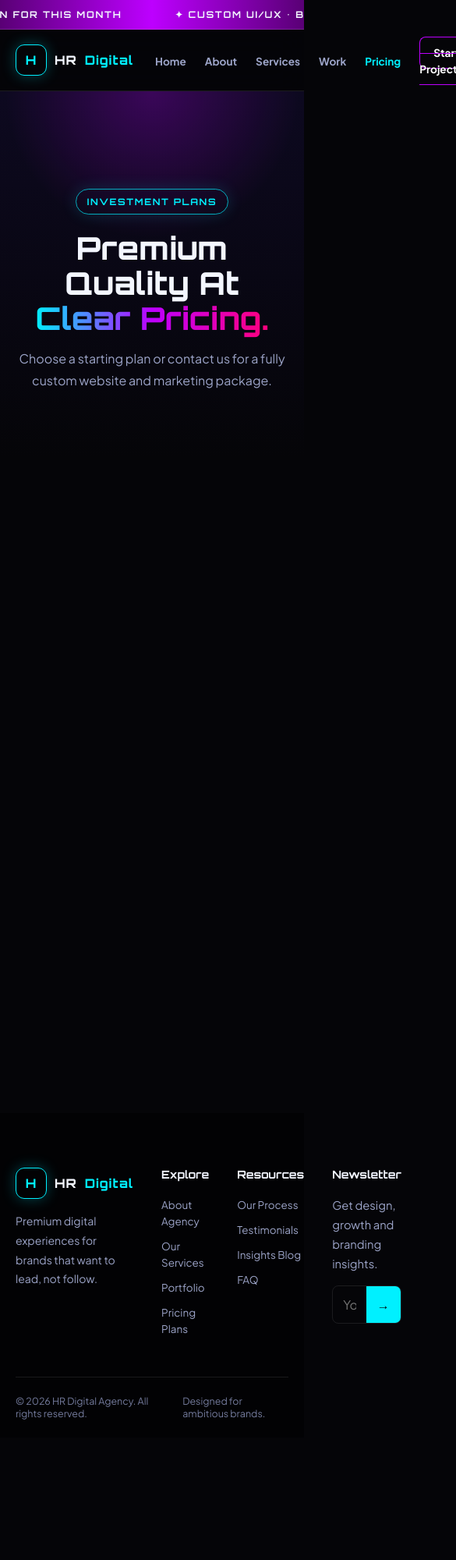
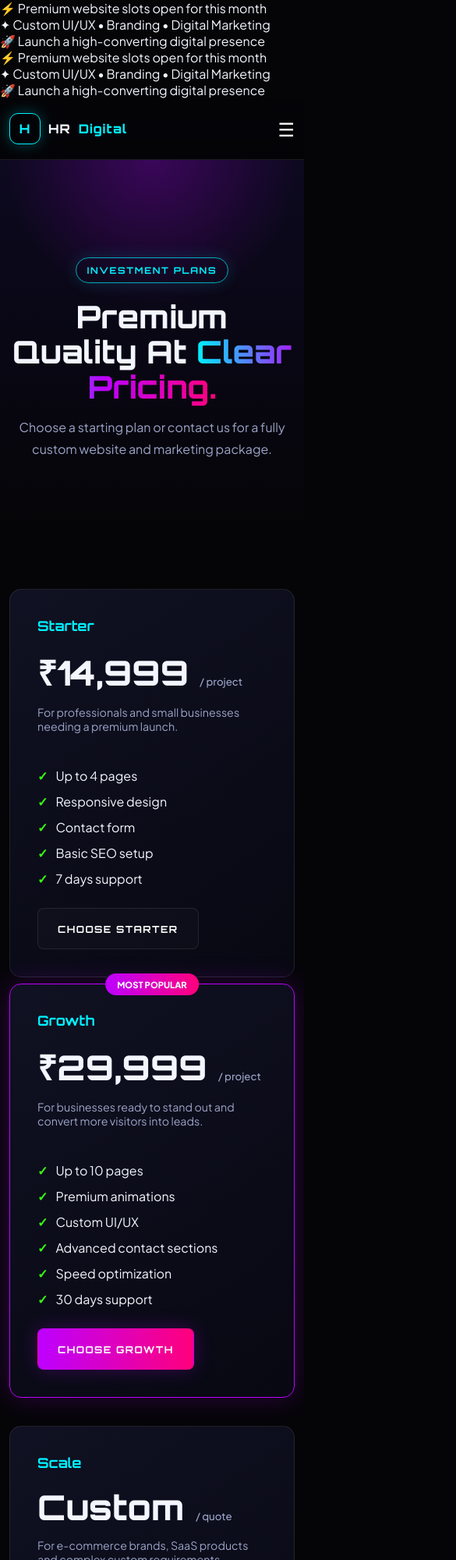
Before and after one commit to hshm0799-max/Kk, a plain HTML site: page pricing.html in a window 390 px wide. Shown: the top 2000 px of the page at 78% size, 585 px wide, since content can reach past the window. Before the commit the page ends 1843 px from the top, so only its background shows below. Drawn offline with Linux system fonts and the light colour scheme.

Commit message:
Clean up and harden the website CSS so GitHub Pages loads correctly and stays responsive on mobile

```diff
--- a/style.css
+++ b/style.css
@@ -19,9 +19,9 @@
 }
 
 * {
+  box-sizing: border-box;
   margin: 0;
   padding: 0;
-    box-sizing: border-box;
 }
 
 html {
@@ -62,60 +62,21 @@ textarea {
   margin: 0 auto;
 }
 
-/* Top Ticker */
-
-.scarcity-ticker {
-    position: relative;
-    z-index: 1000;
-    overflow: hidden;
-    padding: 11px 0;
-    border-bottom: 1px solid rgba(255, 255, 255, 0.14);
-    background: linear-gradient(90deg, #590075, var(--neon-purple), #590075);
-    white-space: nowrap;
-}
-
-.ticker-wrap {
-    display: flex;
-    width: max-content;
-    animation: marquee 24s linear infinite;
-}
-
-.ticker-item {
-    padding: 0 34px;
-    font-family: var(--font-display);
-    font-size: 0.74rem;
-    font-weight: 700;
-    letter-spacing: 1.7px;
-    text-transform: uppercase;
-}
-
-@keyframes marquee {
-    from {
-        transform: translateX(0);
-    }
-
-    to {
-        transform: translateX(-50%);
-    }
-}
-
-/* Header / Navbar */
-
 .site-header {
   position: sticky;
   top: 0;
   z-index: 999;
+  background: rgba(5, 5, 8, 0.88);
   border-bottom: 1px solid var(--border);
-    background: rgba(5, 5, 8, 0.88);
   backdrop-filter: blur(18px);
 }
 
 .navbar {
   display: flex;
-    min-height: 78px;
   align-items: center;
   justify-content: space-between;
   gap: 28px;
+  min-height: 78px;
 }
 
 .logo {
@@ -133,9 +94,9 @@ textarea {
 
 .logo-mark {
   display: grid;
+  place-items: center;
   width: 40px;
   height: 40px;
-    place-items: center;
   border: 1px solid var(--neon-blue);
   border-radius: 11px;
   color: var(--neon-blue);
@@ -176,20 +137,19 @@ textarea {
 .menu-toggle {
   display: none;
   border: 0;
+  background: transparent;
   color: #ffffff;
-    background: transparent;
   font-size: 1.5rem;
   cursor: pointer;
 }
 
-/* Buttons */
-
 .btn-neon,
-.btn-outline {
+.btn-outline,
+.btn-purple {
   display: inline-flex;
-    min-height: 53px;
   align-items: center;
   justify-content: center;
+  min-height: 53px;
   padding: 15px 25px;
   border: 1px solid transparent;
   border-radius: 8px;
@@ -234,13 +194,11 @@ textarea {
   color: var(--neon-blue);
 }
 
-/* Hero */
-
 .hero {
   position: relative;
   display: grid;
+  place-items: center;
   min-height: calc(100vh - 125px);
-    place-items: center;
   overflow: hidden;
   text-align: center;
   background:
@@ -262,13 +220,8 @@ textarea {
 }
 
 @keyframes gridMove {
-    from {
-        background-position: 0 0;
-    }
-
-    to {
-        background-position: 0 900px;
-    }
+  from { background-position: 0 0; }
+  to { background-position: 0 900px; }
 }
 
 .hero-content {
@@ -308,12 +261,7 @@ textarea {
 
 .hero-title span,
 .gradient-text {
-    background: linear-gradient(
-        90deg,
-        var(--neon-blue),
-        var(--neon-purple),
-        var(--neon-pink)
-    );
+  background: linear-gradient(90deg, var(--neon-blue), var(--neon-purple), var(--neon-pink));
   -webkit-background-clip: text;
   -webkit-text-fill-color: transparent;
 }
@@ -349,8 +297,6 @@ textarea {
   color: var(--neon-lime);
 }
 
-/* Sections */
-
 .section {
   padding: 110px 0;
 }
@@ -383,15 +329,13 @@ textarea {
   line-height: 1.75;
 }
 
-/* Service Cards */
-
 .grid-container,
 .portfolio-grid,
 .pricing-grid,
 .testimonial-grid,
 .blog-grid {
   display: grid;
-    grid-template-columns: repeat(3, 1fr);
+  grid-template-columns: repeat(3, minmax(0, 1fr));
   gap: 22px;
 }
 
@@ -420,10 +364,10 @@ textarea {
 
 .card-icon {
   display: grid;
+  place-items: center;
   width: 50px;
   height: 50px;
   margin-bottom: 22px;
-    place-items: center;
   border: 1px solid rgba(0, 240, 255, 0.5);
   border-radius: 12px;
   color: var(--neon-blue);
@@ -464,11 +408,9 @@ textarea {
   font-weight: 800;
 }
 
-/* Statistics */
-
 .stats-grid {
   display: grid;
-    grid-template-columns: repeat(4, 1fr);
+  grid-template-columns: repeat(4, minmax(0, 1fr));
   gap: 17px;
 }
 
@@ -493,14 +435,10 @@ textarea {
   font-size: 0.85rem;
 }
 
-/* Inner Pages */
-
 .page-hero {
   padding: 125px 0 85px;
   text-align: center;
-    background:
-        radial-gradient(circle at 50% 0%, rgba(189, 0, 255, 0.26), transparent 37%),
-        linear-gradient(180deg, #0d0920, var(--bg-pure));
+  background: radial-gradient(circle at 50% 0%, rgba(189, 0, 255, 0.26), transparent 37%), linear-gradient(180deg, #0d0920, var(--bg-pure));
 }
 
 .page-hero h1 {
@@ -517,8 +455,6 @@ textarea {
   color: var(--text-muted);
   line-height: 1.75;
 }
-
-/* About */
 
 .about-layout,
 .contact-layout,
@@ -580,8 +516,6 @@ textarea {
   font-weight: 900;
 }
 
-/* Portfolio */
-
 .portfolio-card {
   position: relative;
   min-height: 340px;
@@ -592,25 +526,11 @@ textarea {
   transition: all 0.35s ease;
 }
 
-.portfolio-card:nth-child(2) {
-    background: radial-gradient(circle at 70% 30%, #00d9ff, transparent 37%), #06131c;
-}
-
-.portfolio-card:nth-child(3) {
-    background: radial-gradient(circle at 50% 80%, #9e3cff, transparent 40%), #10091a;
-}
-
-.portfolio-card:nth-child(4) {
-    background: radial-gradient(circle at 30% 30%, #39ff14, transparent 38%), #0c1709;
-}
-
-.portfolio-card:nth-child(5) {
-    background: radial-gradient(circle at 60% 20%, #ffc400, transparent 38%), #191306;
-}
-
-.portfolio-card:nth-child(6) {
-    background: radial-gradient(circle at 50% 50%, #00f0ff, transparent 32%), #081127;
-}
+.portfolio-card:nth-child(2) { background: radial-gradient(circle at 70% 30%, #00d9ff, transparent 37%), #06131c; }
+.portfolio-card:nth-child(3) { background: radial-gradient(circle at 50% 80%, #9e3cff, transparent 40%), #10091a; }
+.portfolio-card:nth-child(4) { background: radial-gradient(circle at 30% 30%, #39ff14, transparent 38%), #0c1709; }
+.portfolio-card:nth-child(5) { background: radial-gradient(circle at 60% 20%, #ffc400, transparent 38%), #191306; }
+.portfolio-card:nth-child(6) { background: radial-gradient(circle at 50% 50%, #00f0ff, transparent 32%), #081127; }
 
 .portfolio-card::after {
   position: absolute;
@@ -633,8 +553,6 @@ textarea {
   font-size: 1.25rem;
   font-weight: 700;
 }
-
-/* Pricing */
 
 .price-card {
   position: relative;
@@ -687,8 +605,6 @@ textarea {
   font-size: 0.89rem;
 }
 
-/* Process */
-
 .process-steps {
   display: grid;
   gap: 18px;
@@ -706,9 +622,9 @@ textarea {
 
 .step-number {
   display: grid;
+  place-items: center;
   width: 50px;
   height: 50px;
-    place-items: center;
   border-radius: 13px;
   color: var(--neon-blue);
   background: rgba(0, 240, 255, 0.08);
@@ -723,8 +639,6 @@ textarea {
   font-size: 1rem;
   font-weight: 700;
 }
-
-/* Testimonials */
 
 .testimonial-card {
   padding: 30px;
@@ -751,9 +665,9 @@ textarea {
 
 .client-avatar {
   display: grid;
+  place-items: center;
   width: 45px;
   height: 45px;
-    place-items: center;
   border-radius: 50%;
   color: #061014;
   background: linear-gradient(135deg, var(--neon-blue), var(--neon-purple));
@@ -765,8 +679,6 @@ textarea {
   font-size: 0.78rem;
 }
 
-/* Blog */
-
 .blog-card {
   overflow: hidden;
   transition: all 0.3s ease;
@@ -777,13 +689,8 @@ textarea {
   background: linear-gradient(135deg, rgba(0, 240, 255, 0.7), rgba(189, 0, 255, 0.78));
 }
 
-.blog-card:nth-child(2) .blog-visual {
-    background: linear-gradient(135deg, #ff007b, #ff9500);
-}
-
-.blog-card:nth-child(3) .blog-visual {
-    background: linear-gradient(135deg, #39ff14, #00b8ff);
-}
+.blog-card:nth-child(2) .blog-visual { background: linear-gradient(135deg, #ff007b, #ff9500); }
+.blog-card:nth-child(3) .blog-visual { background: linear-gradient(135deg, #39ff14, #00b8ff); }
 
 .blog-content {
   padding: 25px;
@@ -797,8 +704,6 @@ textarea {
   line-height: 1.45;
 }
 
-/* FAQ */
-
 .faq-wrap {
   max-width: 860px;
   margin: 0 auto;
@@ -811,8 +716,8 @@ textarea {
 
 .faq-question {
   display: flex;
+  justify-content: space-between;
   width: 100%;
-    justify-content: space-between;
   padding: 21px 23px;
   border: 0;
   color: #ffffff;
@@ -856,8 +761,6 @@ textarea {
 .faq-item.active .faq-question span {
   transform: rotate(45deg);
 }
-
-/* Contact Form */
 
 .contact-form {
   padding: 34px;
@@ -933,15 +836,11 @@ textarea.form-control {
   font-size: 0.85rem;
 }
 
-/* CTA */
-
 .bottom-cta {
   padding: 75px 0;
   border-block: 1px solid var(--border);
   text-align: center;
-    background:
-        radial-gradient(circle at center, rgba(189, 0, 255, 0.3), transparent 45%),
-        #07070e;
+  background: radial-gradient(circle at center, rgba(189, 0, 255, 0.3), transparent 45%), #07070e;
 }
 
 .bottom-cta h2 {
@@ -957,8 +856,6 @@ textarea.form-control {
   color: var(--text-muted);
   line-height: 1.7;
 }
-
-/* Footer */
 
 .footer-agency {
   padding: 70px 0 23px;
@@ -1003,52 +900,138 @@ textarea.form-control {
   color: var(--neon-blue);
 }
 
+.footer-bottom {
+  display: flex;
+  justify-content: space-between;
+  gap: 16px;
+  padding-top: 16px;
+  border-top: 1px solid var(--border);
+  color: var(--text-muted);
+  font-size: 0.82rem;
+}
+
 .footer-newsletter {
   display: flex;
-    overflow: hidden;
-    margin-top: 15px;
-    border: 1px solid var(--border);
-    border-radius: 8px;
+  gap: 10px;
+  margin-top: 16px;
 }
 
 .footer-newsletter input {
-    width: 100%;
-    min-width: 0;
-    padding: 13px;
-    border: 0;
-    outline: 0;
-    color: #ffffff;
-    background: transparent;
+  flex: 1;
+  min-width: 170px;
+  padding: 12px 14px;
+  border: 1px solid var(--border);
+  border-radius: 8px;
+  color: var(--text-main);
+  background: rgba(255, 255, 255, 0.02);
 }
 
 .footer-newsletter button {
-    padding: 0 14px;
   border: 0;
-    color: #041113;
-    background: var(--neon-blue);
-    font-weight: 900;
+  border-radius: 8px;
+  padding: 12px 18px;
+  color: #061014;
+  background: linear-gradient(90deg, var(--neon-blue), #72f8ff);
+  font-weight: 800;
   cursor: pointer;
 }
 
-.footer-bottom {
-    display: flex;
-    justify-content: space-between;
-    gap: 20px;
-    padding-top: 22px;
-    border-top: 1px solid var(--border);
-    color: #747b9d;
-    font-size: 0.78rem;
+.error-page {
+  display: grid;
+  place-items: center;
+  min-height: 100vh;
+  background: radial-gradient(circle at center, rgba(189, 0, 255, 0.2), transparent 40%), var(--bg-pure);
 }
 
-/* Scroll Animation */
-
-.reveal {
-    opacity: 0;
-    transform: translateY(28px);
-    transition: opacity 0.7s ease, transform 0.7s ease;
+.error-card {
+  max-width: 560px;
+  padding: 48px 32px;
+  border: 1px solid var(--border);
+  border-radius: 20px;
+  text-align: center;
+  background: linear-gradient(145deg, #0d0d1d, #07070e);
+  box-shadow: var(--shadow-purple);
 }
 
-.reveal.active {
-    opacity: 1;
-    transform: translateY(0);
+.error-card h1 {
+  margin-bottom: 12px;
+  font-family: var(--font-display);
+  font-size: clamp(2.4rem, 7vw, 4rem);
 }
+
+.error-card h1 span {
+  color: var(--neon-blue);
+}
+
+.error-card p {
+  margin-bottom: 24px;
+  color: var(--text-muted);
+  line-height: 1.7;
+}
+
+@media (max-width: 900px) {
+  .grid-container,
+  .portfolio-grid,
+  .pricing-grid,
+  .testimonial-grid,
+  .blog-grid,
+  .stats-grid,
+  .footer-grid,
+  .about-layout,
+  .contact-layout,
+  .process-layout,
+  .form-grid {
+    grid-template-columns: 1fr;
+  }
+
+  .footer-grid {
+    gap: 28px;
+  }
+}
+
+@media (max-width: 768px) {
+  .nav-links {
+    position: absolute;
+    top: 78px;
+    left: 0;
+    right: 0;
+    display: none;
+    flex-direction: column;
+    padding: 20px;
+    background: rgba(5, 5, 8, 0.96);
+    border-bottom: 1px solid var(--border);
+  }
+
+  .nav-links.open {
+    display: flex;
+  }
+
+  .menu-toggle {
+    display: block;
+  }
+
+  .navbar {
+    position: relative;
+  }
+
+  .container {
+    width: min(100% - 24px, 1180px);
+  }
+
+  .hero-content {
+    padding: 70px 0;
+  }
+
+  .hero-title {
+    font-size: clamp(2.2rem, 12vw, 3.6rem);
+  }
+
+  .section {
+    padding: 80px 0;
+  }
+
+  .footer-bottom {
+    flex-direction: column;
+    text-align: center;
+  }
+}
```
Lines whose indentation alone changed are shown as unchanged.
